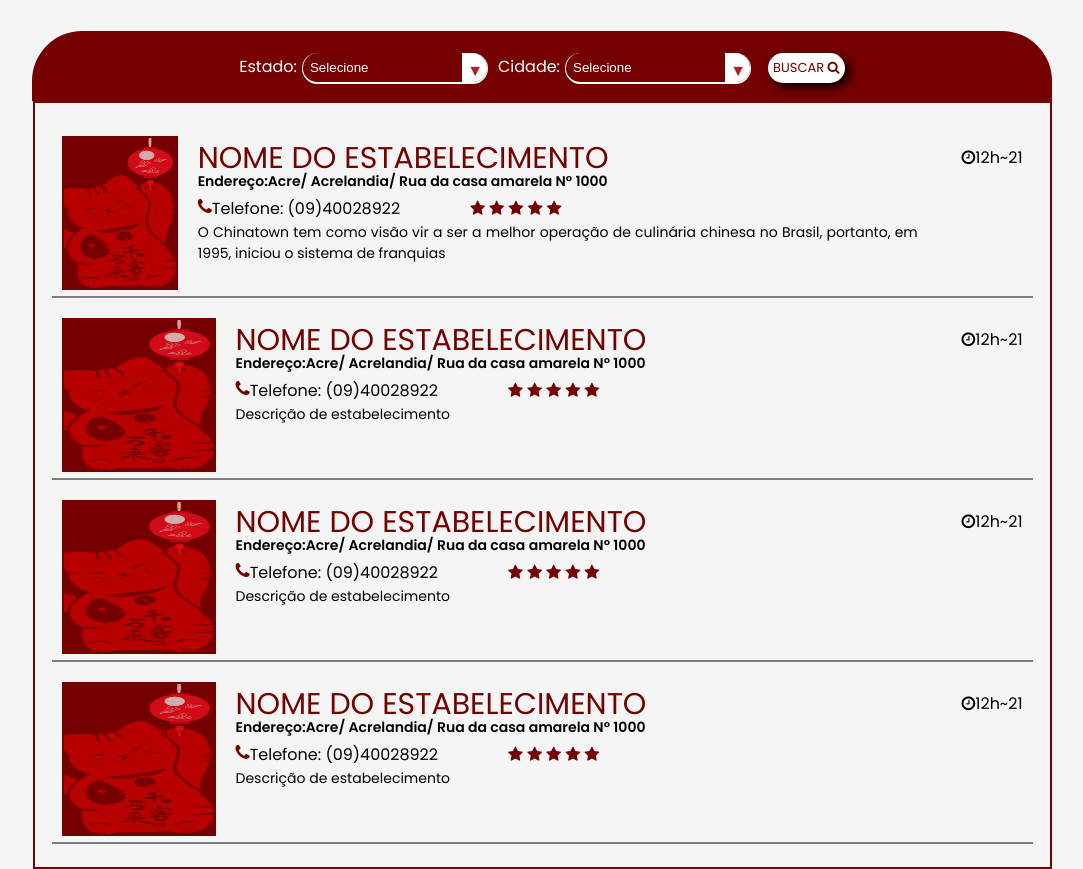
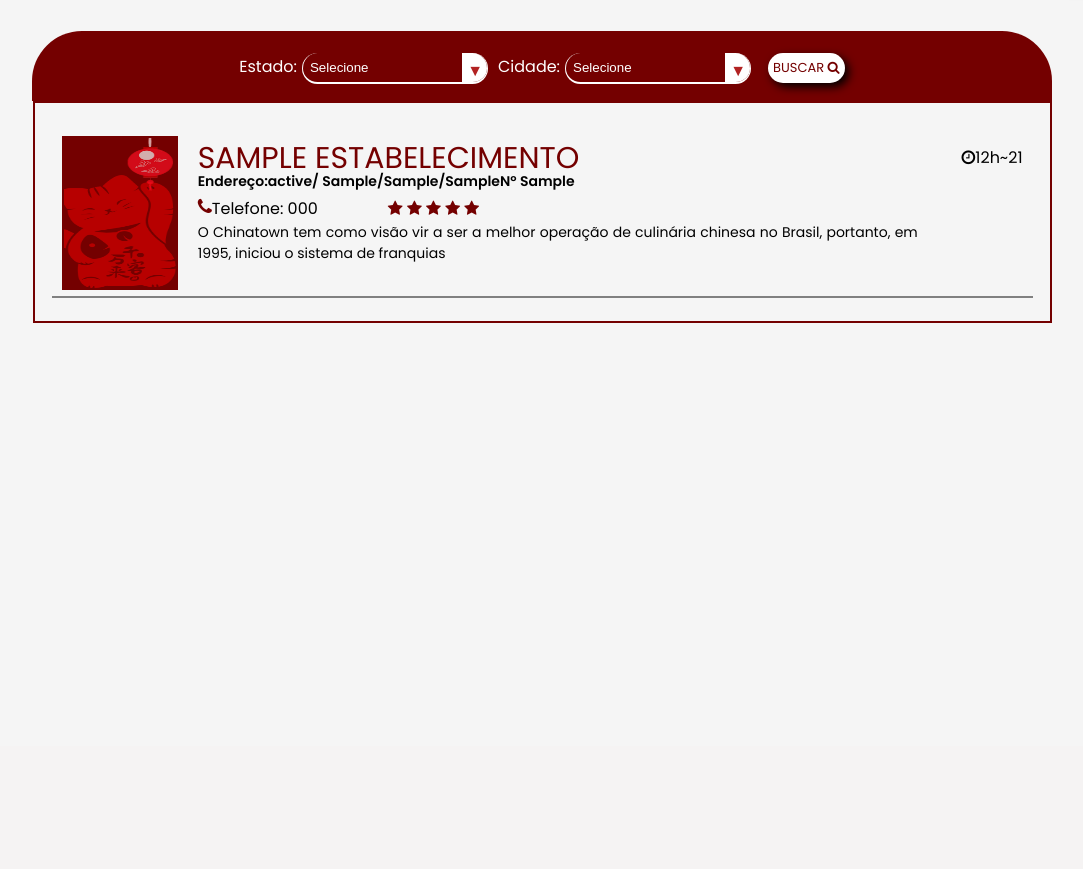
Before and after one commit to Yasnnie/Fast-Sushi, a PHP site: page /php/overview.php in a window 1280 px wide. Shown: the part 54-923 px from the top of the page, without its empty margins (98-1181 px from the left). After the commit the page ends 377 px from the top, so only its background shows below. Run offline with PHP 8.4, Linux system fonts and the light colour scheme; tables that the repository leaves empty or names only in its code hold one stand-in row (values such as "Sample post").

Commit message:
A lot of things have been done

```diff
--- a/index.html
+++ b/index.html
@@ -23,7 +23,7 @@
             <li class="seta" onclick="prevSlide()"></li>
         </ul>
         <div id="desc">
-            <h1>Gosta de comida japonêsa ?</h1>
+            <h1>Gosta de comida japonesa?</h1>
             <br>
             <p> Se você gosta de comida japonêsa você está no lugar certo! Cadastre-se em nosso site e conheça os mais
                 diversos restaurantes de comida japônesa da sua região.</p>
--- a/json/login.json
+++ b/json/login.json
@@ -1 +1 @@
-{"idLogado":"3","tipoConta":"estabelecimento"}
+{"idLogado":"1","tipoConta":"pf"}
--- a/php/overview.php
+++ b/php/overview.php
@@ -1,5 +1,4 @@
 <?php
-
 ?>
 
 <!DOCTYPE html>
@@ -34,7 +33,7 @@
         </div>
 
         <div class="barinfo">
-            <a href="" class="user"> Sair</a>
+            <a href="systemLogoff.php" class="user"> Sair</a>
         </div>
 
     </header>
@@ -67,21 +66,34 @@
 
         <div id="estabelecimentos">
             <ul>
+
+                <?php
+                include("conexao.php");
+
+                $sql = "SELECT * FROM estabelecimento";
+                $result = mysqli_query($conexao, $sql);
+                $rows = mysqli_num_rows($result);
+
+                if ($rows == 0) {
+                    echo "<p>Não existe estabelecimentos cadastrados no nosso sistema</p>";
+                } else {
+                    while ($row = $result->fetch_array()) {
+                        $innerHtml = "
                         <li>
-                    <img src="../img/login.png" alt="">
-                    <div class="descEstabelecimento">
-                        <a href="">Nome do estabelecimento</a>
-                        <h3>Endereço:Acre/ Acrelandia/ Rua da casa amarela Nº 1000</h3>
+                    <img src='../img/login.png' alt=''>
+                    <div class='descEstabelecimento'>
+                        <a href='./cardapio.php?id={$row['id']}'>{$row['nome']}</a>
+                        <h3>Endereço:{$row['estado']}/ {$row['cidade']}/{$row['bairro']}/{$row['rua']}Nº {$row['numero']}</h3>
 
-                        <div class="phone">
-                            <i class="fa fa-phone , iconphone" aria-hidden="true"></i>
-                            <label for="">Telefone: (09)40028922 </label>
-                            <div class="avalicao">
-                                <i class="fa fa-star" aria-hidden="true"></i>
-                                <i class="fa fa-star" aria-hidden="true"></i>
-                                <i class="fa fa-star" aria-hidden="true"></i>
-                                <i class="fa fa-star" aria-hidden="true"></i>
-                                <i class="fa fa-star" aria-hidden="true"></i>
+                        <div class='phone'>
+                            <i class='fa fa-phone , iconphone' aria-hidden='true'></i>
+                            <label for=''>Telefone: {$row['telefone']} </label>
+                            <div class='avalicao'>
+                                <i class='fa fa-star' aria-hidden='true'></i>
+                                <i class='fa fa-star' aria-hidden='true'></i>
+                                <i class='fa fa-star' aria-hidden='true'></i>
+                                <i class='fa fa-star' aria-hidden='true'></i>
+                                <i class='fa fa-star' aria-hidden='true'></i>
                             </div>
 
                         </div>
@@ -90,94 +102,19 @@
 
                     </div>
 
-                    <div class="hours">
-                        <i class="fa fa-clock-o" aria-hidden="true"></i><label for="">12h~21</label>
+                    <div class='hours'>
+                        <i class='fa fa-clock-o' aria-hidden='true'></i><label for=''>12h~21</label>
                     </div>
 
                 </li>
-                <li>
-                    <img src="../img/login.png" alt="">
-                    <div class="descEstabelecimento">
-                        <a href="">Nome do estabelecimento</a>
-                        <h3>Endereço:Acre/ Acrelandia/ Rua da casa amarela Nº 1000</h3>
-
-                        <div class="phone">
-                            <i class="fa fa-phone , iconphone" aria-hidden="true"></i>
-                            <label for="">Telefone: (09)40028922 </label>
-                            <div class="avalicao">
-                                <i class="fa fa-star" aria-hidden="true"></i>
-                                <i class="fa fa-star" aria-hidden="true"></i>
-                                <i class="fa fa-star" aria-hidden="true"></i>
-                                <i class="fa fa-star" aria-hidden="true"></i>
-                                <i class="fa fa-star" aria-hidden="true"></i>
-                            </div>
-
-                        </div>
-                        <p>Descrição de estabelecimento</p>
-
-                    </div>
-                    <div class="hours">
-                        <i class="fa fa-clock-o" aria-hidden="true"></i><label for="">12h~21</label>
-                    </div>
-
-                </li>
-
-                <li>
-                    <img src="../img/login.png" alt="">
-                    <div class="descEstabelecimento">
-                        <a href="">Nome do estabelecimento</a>
-                        <h3>Endereço:Acre/ Acrelandia/ Rua da casa amarela Nº 1000</h3>
-
-                        <div class="phone">
-                            <i class="fa fa-phone , iconphone" aria-hidden="true"></i>
-                            <label for="">Telefone: (09)40028922 </label>
-                            <div class="avalicao">
-                                <i class="fa fa-star" aria-hidden="true"></i>
-                                <i class="fa fa-star" aria-hidden="true"></i>
-                                <i class="fa fa-star" aria-hidden="true"></i>
-                                <i class="fa fa-star" aria-hidden="true"></i>
-                                <i class="fa fa-star" aria-hidden="true"></i>
-                            </div>
-
-                        </div>
-                        <p>Descrição de estabelecimento</p>
-
-                    </div>
-                    <div class="hours">
-                        <i class="fa fa-clock-o" aria-hidden="true"></i><label for="">12h~21</label>
-                    </div>
-
-                </li>
-                <li>
-                    <img src="../img/login.png" alt="">
-                    <div class="descEstabelecimento">
-                        <a href="">Nome do estabelecimento</a>
-                        <h3>Endereço:Acre/ Acrelandia/ Rua da casa amarela Nº 1000</h3>
-
-                        <div class="phone">
-                            <i class="fa fa-phone , iconphone" aria-hidden="true"></i>
-                            <label for="">Telefone: (09)40028922 </label>
-                            <div class="avalicao">
-                                <i class="fa fa-star" aria-hidden="true"></i>
-                                <i class="fa fa-star" aria-hidden="true"></i>
-                                <i class="fa fa-star" aria-hidden="true"></i>
-                                <i class="fa fa-star" aria-hidden="true"></i>
-                                <i class="fa fa-star" aria-hidden="true"></i>
-                            </div>
-
-                        </div>
-                        <p>Descrição de estabelecimento</p>
-
-                    </div>
-                    <div class="hours">
-                        <i class="fa fa-clock-o" aria-hidden="true"></i><label for="">12h~21</label>
-                    </div>
-
-                </li>
+                        ";
+                        echo $innerHtml;
+                    }
+                }
+                ?>
             </ul>
         </div>
     </div>
 
 </body>
-
 </html>
--- a/php/systemLogin.php
+++ b/php/systemLogin.php
@@ -28,7 +28,7 @@ if ($rows == 0) {
         $data['tipoConta'] = "estabelecimento";
         $newJsonString = json_encode($data);
         file_put_contents('../json/login.json', $newJsonString);
-        header("Location: ../php/estabelecimento.php");
+        header("Location: ./estabelecimento.php");
     }
 } else {
     $idEncontrado = 0;
```
Also changed, not shown: js/overview.js (deleted, +0 -15 lines), php/cardapio.php (+65 -32 lines), php/criarPedidoOuCategoria.php (added, +46 -0 lines), php/estabelecimento.php (+32 -20 lines), php/systemLogoff.php (+10 -2 lines). Lines whose indentation alone changed are shown as unchanged.
